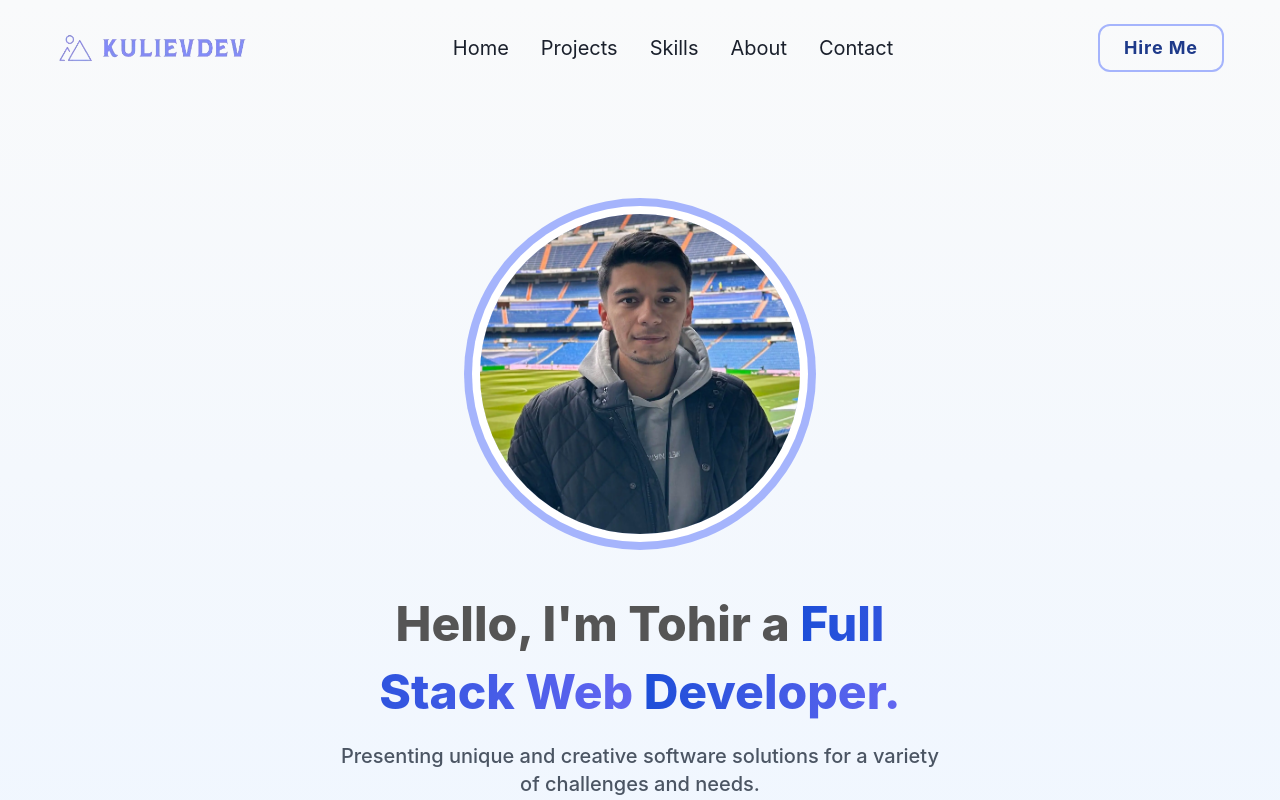
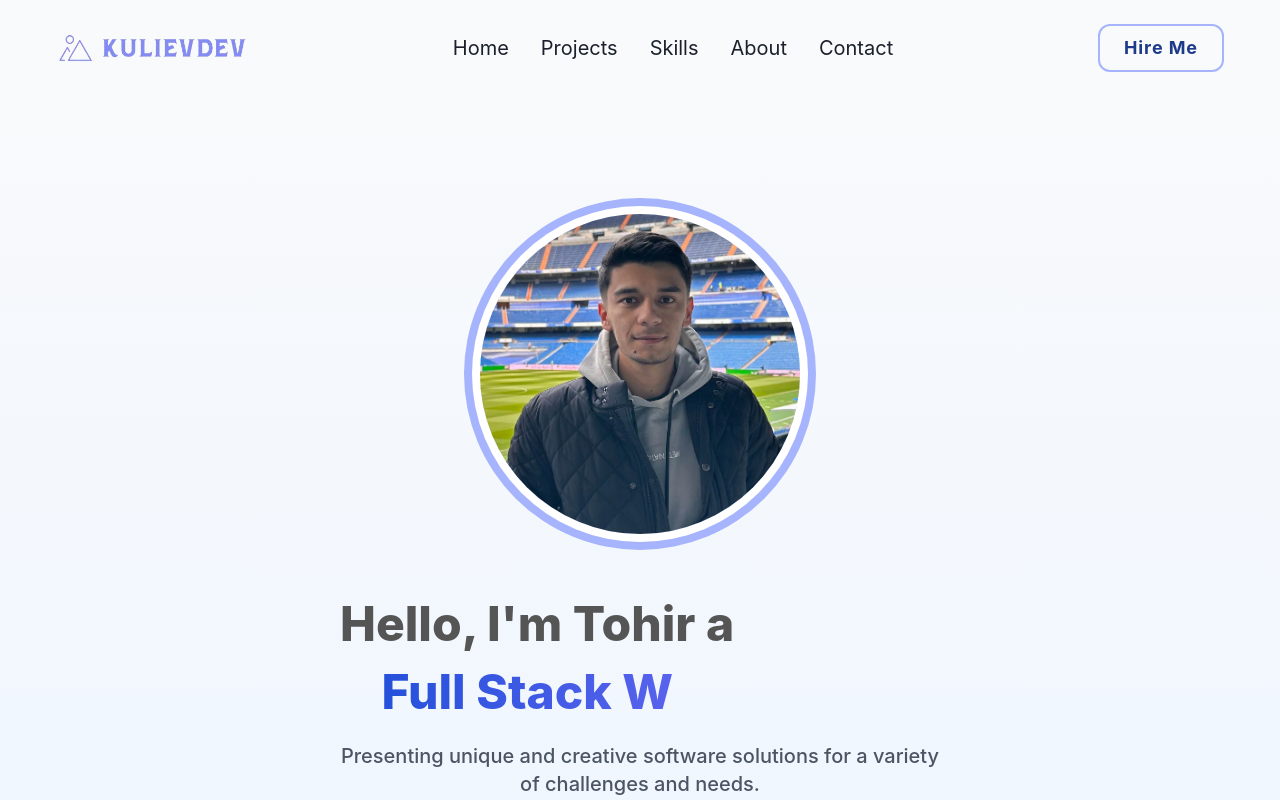
Before and after one commit to kulievdev/portfolio-website, a React (Vite) app: page / in a window 1280 px wide. Shown: the top 800 px of the page. Built offline with nearby package versions, Linux system fonts and the light colour scheme.

Commit message:
Edit hero

```diff
--- a/src/Pages/Hero/HeroContent.tsx
+++ b/src/Pages/Hero/HeroContent.tsx
@@ -1,5 +1,6 @@
 import Cta from "../../Components/Cta";
 import { motion } from "framer-motion";
+import Typewriter from "typewriter-effect";
 
 const HeroContent = () => {
   return (
@@ -15,12 +16,15 @@ const HeroContent = () => {
       >
         <p className="text-center text-4xl font-bold leading-10 sm:text-5xl sm:font-extrabold sm:leading-[68px] desktop:text-start desktop:text-7xl desktop:leading-[84px]">
           Hello, I'm Tohir a{" "}
-          <span className="bg-gradient-to-r from-primary-700 to-secondary-500 bg-clip-text text-transparent ">
-            Full Stack Web
-          </span>{" "}
-          <span className="bg-gradient-to-r from-primary-700 to-secondary-500 bg-clip-text text-transparent">
-            Developer.
-          </span>{" "}
+          <p className="bg-gradient-to-r from-primary-700 to-secondary-500 bg-clip-text text-transparent ">
+            <Typewriter
+              options={{
+                strings: ["Web Producer.", "Full Stack Web Developer."],
+                autoStart: true,
+                loop: true,
+              }}
+            />{" "}
+          </p>
         </p>
         <p className="text-center text-lg font-medium leading-normal text-gray-600 sm:text-xl desktop:text-start desktop:leading-7">
           Presenting unique and creative software solutions for a variety of
```
